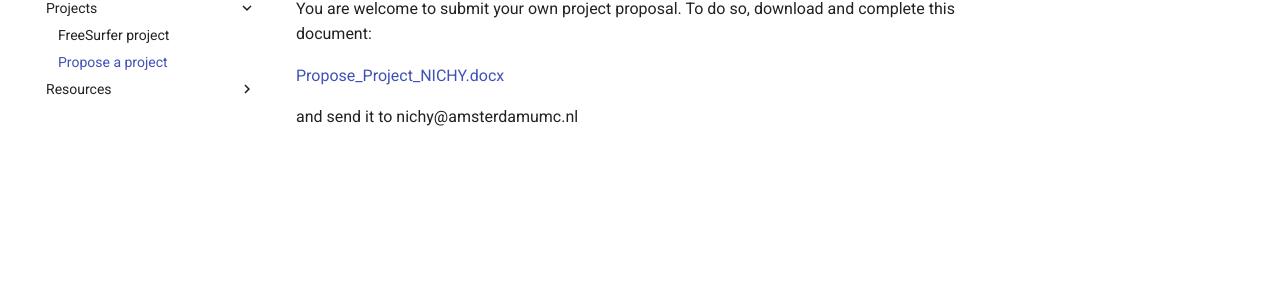
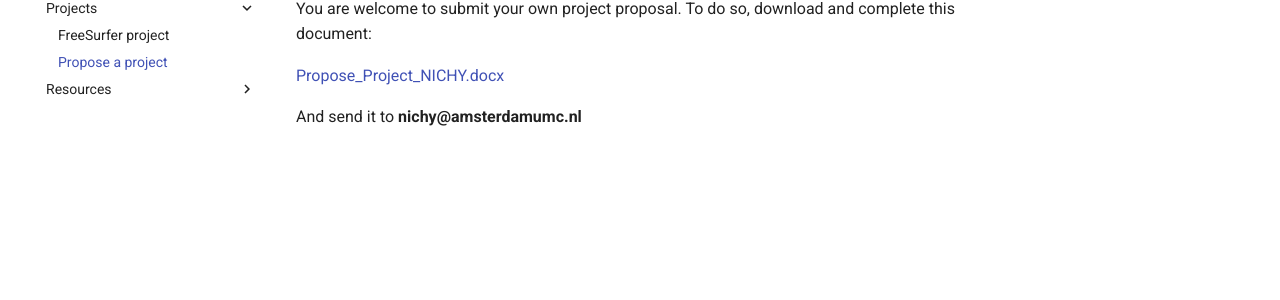
Before and after one commit to nichy-consortium/nichy, an MkDocs documentation site: the page built from docs/projects/propose_a_project.md, in a window 1280 px wide. Shown: the part 184-484 px from the top of the page. Built offline with MkDocs 1.6.1 and Material for MkDocs 9.7.7, drawn with Linux system fonts in a browser that asks for light colours.

```diff
--- a/docs/projects/propose_a_project.md
+++ b/docs/projects/propose_a_project.md
@@ -4,4 +4,4 @@ You are welcome to submit your own project proposal. To do so, download and comp
 
 [Propose_Project_NICHY.docx](https://github.com/user-attachments/files/22771177/Propose_Project_NICHY.docx)
 
-and send it to nichy@amsterdamumc.nl
+And send it to **nichy@amsterdamumc.nl**
```
